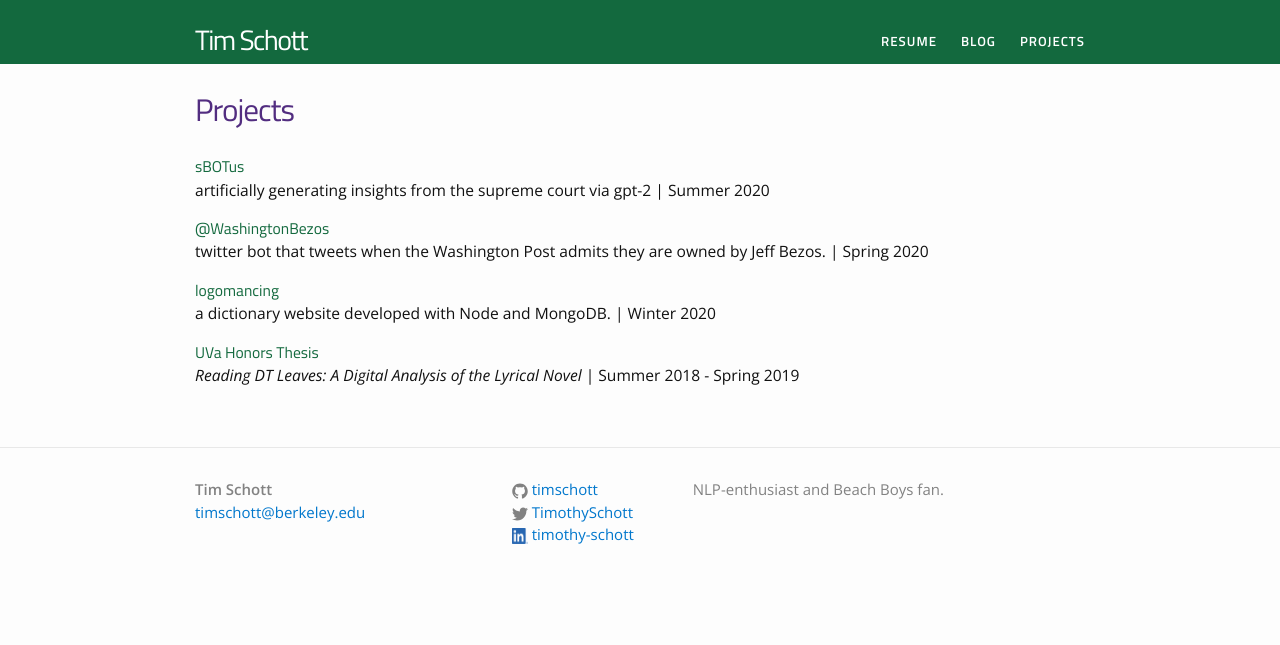
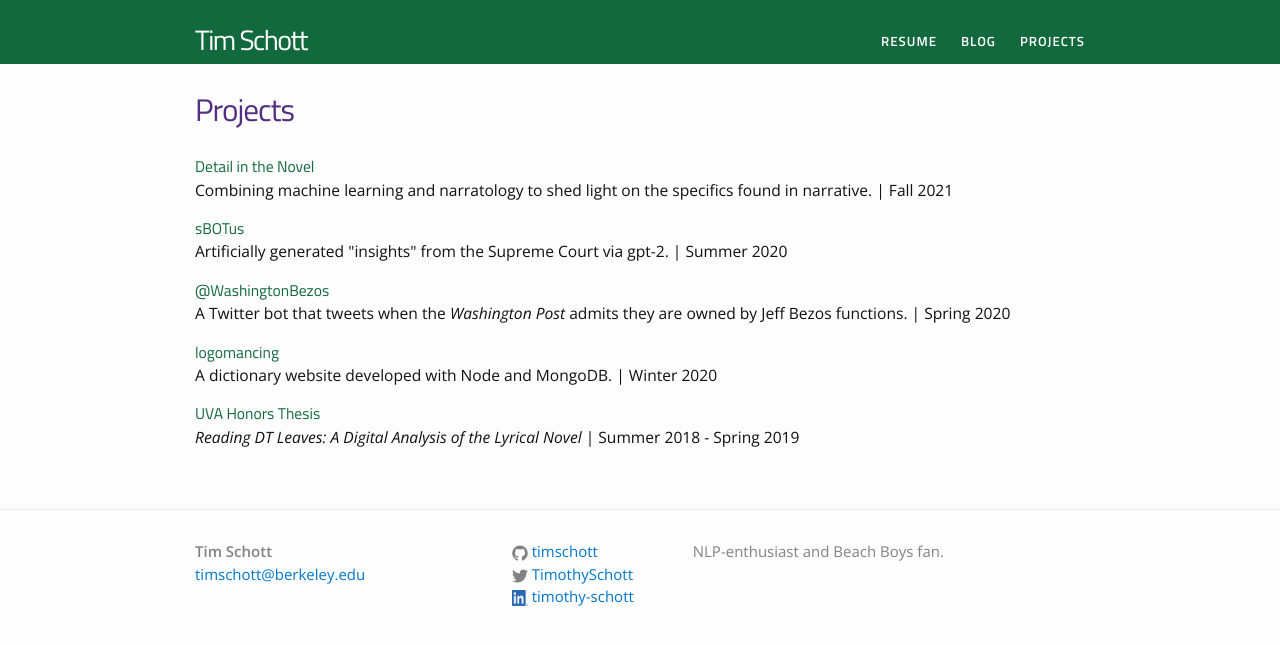
Before and after one commit to timschott/timschott.github.io, a Jekyll site: the page built from projects/projects.md, in a window 1280 px wide. Shown: the top 645 px of the page. Built offline with Jekyll 4.4.1, drawn with Linux system fonts in a browser that asks for light colours.

Commit message:
projects good

```diff
--- a/projects/projects.md
+++ b/projects/projects.md
@@ -7,19 +7,23 @@ description: Projects and endeavors picked up after I graduated from UVA.
 
 <ul class="listing">
 <li class="listing-item">
+    <a href="/projects/details" title="details">Detail in the Novel</a>
+    <p>Combining machine learning and narratology to shed light on the specifics found in narrative. | Fall 2021</p>
+</li>
+<li class="listing-item">
     <a href="/projects/sbotus" title="sbotus">sBOTus</a>
-    <p> artificially generating insights from the supreme court via gpt-2 | Summer 2020</p>
+    <p>Artificially generated "insights" from the Supreme Court via gpt-2. | Summer 2020</p>
 </li>
 <li class="listing-item">
     <a href="/projects/wapo" title="logomancing">@WashingtonBezos</a>
-	<p>twitter bot that tweets when the Washington Post admits they are owned by Jeff Bezos. | Spring 2020</p>
+	<p>A Twitter bot that tweets when the <i>Washington Post</i> admits they are owned by Jeff Bezos functions. | Spring 2020</p>
 </li>
 <li class="listing-item">
     <a href="/projects/logomancing" title="logomancing">logomancing</a>
-    <p> a dictionary website developed with Node and MongoDB. | Winter 2020</p>
+    <p>A dictionary website developed with Node and MongoDB. | Winter 2020</p>
 </li>
 <li class="listing-item">
-    <a href="/projects/dtleaves" title="dtleaves">UVa Honors Thesis</a>
+    <a href="/projects/dtleaves" title="dtleaves">UVA Honors Thesis</a>
     <p><i>Reading DT Leaves: A Digital Analysis of the Lyrical Novel</i> | Summer 2018 - Spring 2019</p>
 </li>
 </ul>
```
